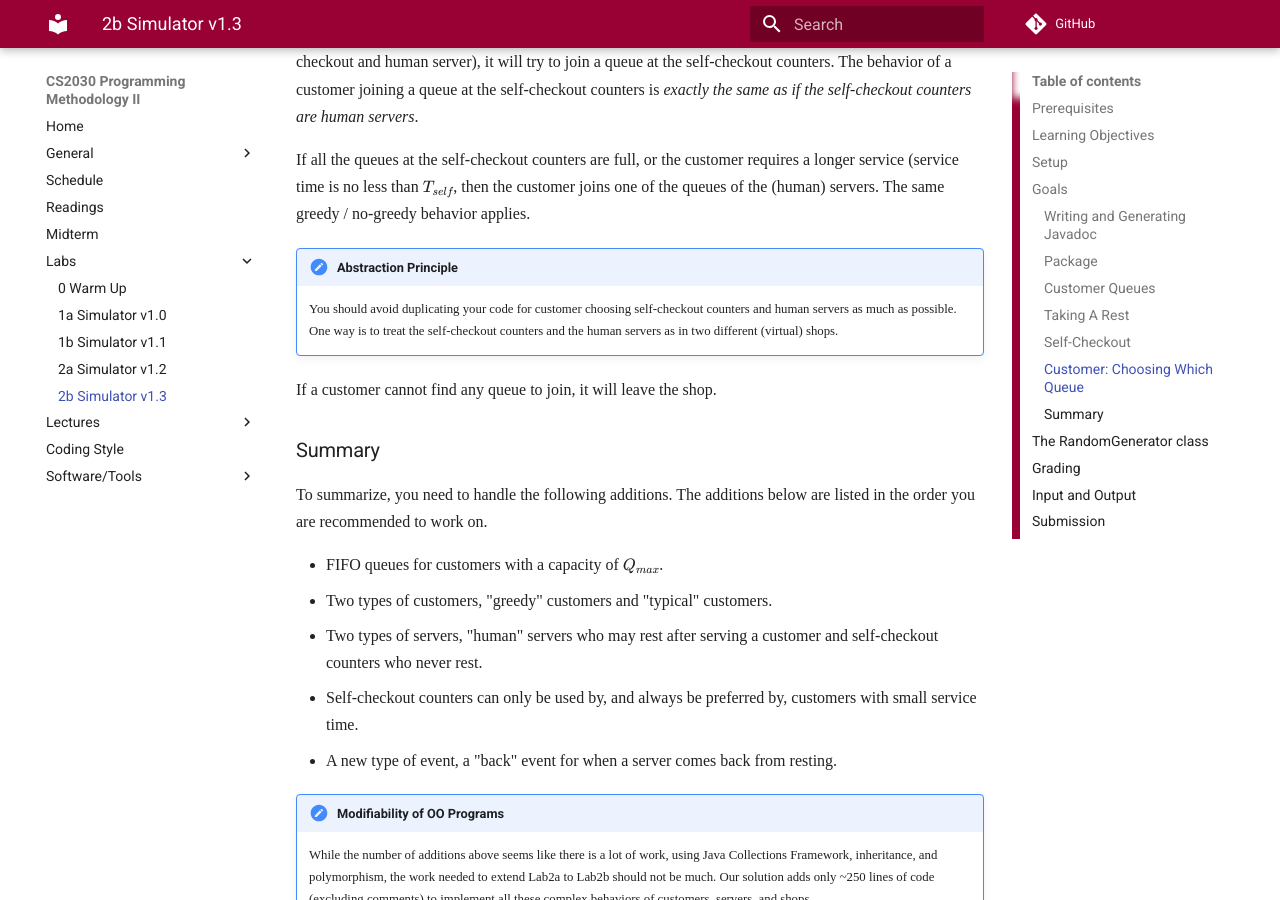
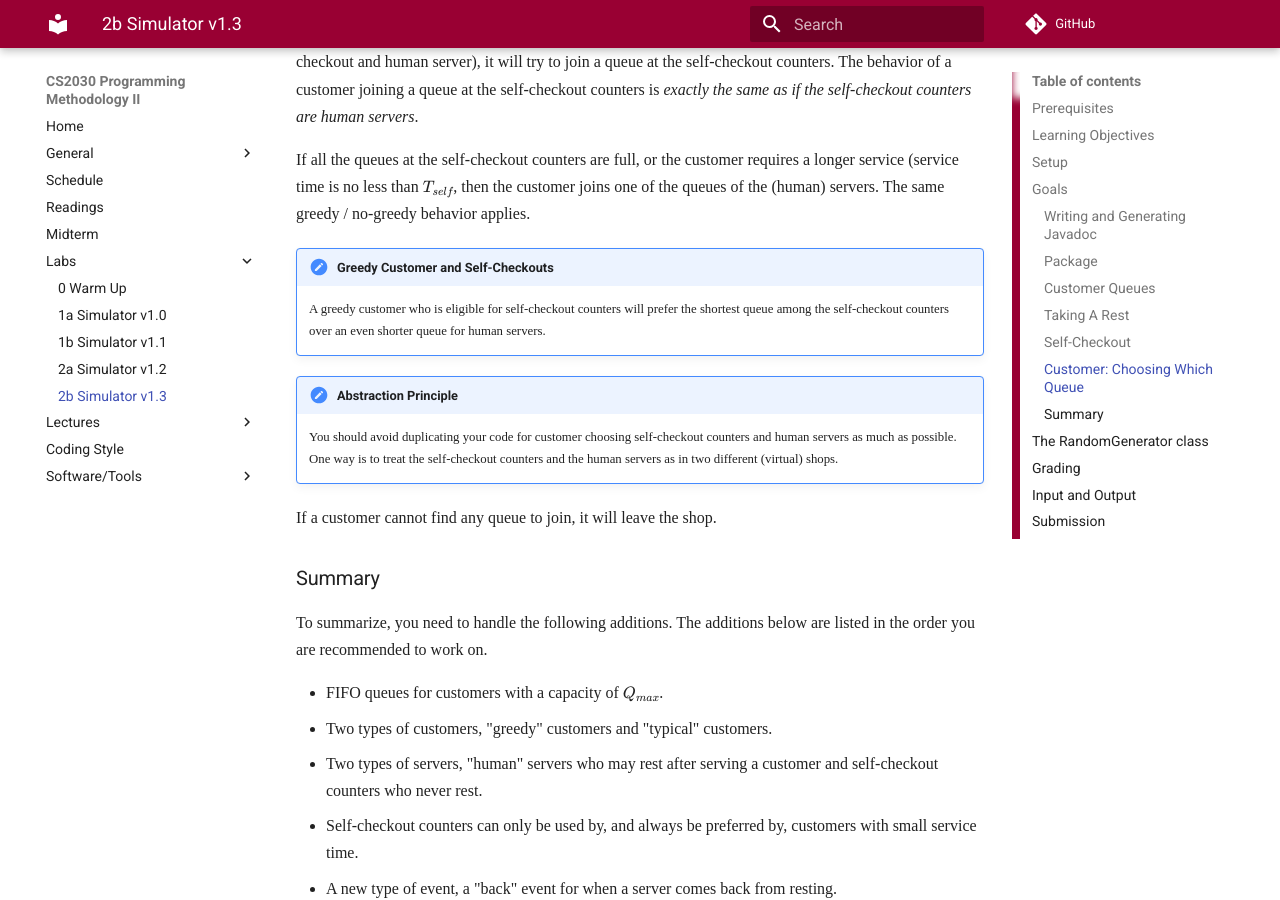
Before and after one commit to nus-cs2030/1718-s2, an MkDocs documentation site: the page built from docs/lab2b.md, in a window 1280 px wide and 900 px high, scrolled down 3730 px. Built offline with MkDocs 1.6.1 and Material for MkDocs 9.7.7, drawn with Linux system fonts in a browser that asks for light colours; nearby versions of some CDN libraries; some web fonts are replaced; formulas are drawn with MathJax 3; comment, search, counter and statistics services are not loaded; old or Windows-style settings are respelled for this version of MkDocs.

Commit message:
Add clarification for Lab 2b

```diff
--- a/docs/lab2b.md
+++ b/docs/lab2b.md
@@ -103,6 +103,9 @@ $P_{g}$ is a parameter read from the input file.  To decide if we should create
 If the customer requires a service time less then $T_{self}$, it will look for an idle self-checkout counter first.  Failing which it will look for an idle human server.  If the customer fails to find any idle server (self-checkout and human server), it will try to join a queue at the self-checkout counters.  The behavior of a customer joining a queue at the self-checkout counters is _exactly the same as if the self-checkout counters are human servers_.
 
 If all the queues at the self-checkout counters are full, or the customer requires a longer service (service time is no less than $T_{self}$, then the customer joins one of the queues of the (human) servers.  The same greedy / no-greedy behavior applies.
+
+!!! note "Greedy Customer and Self-Checkouts"
+    A greedy customer who is eligible for self-checkout counters will prefer the shortest queue among the self-checkout counters over an even shorter queue for human servers.
 
 !!! tips "Abstraction Principle"
     You should avoid duplicating your code for customer choosing self-checkout counters and human servers as much as possible.  One way is to treat the self-checkout counters and the human servers as in two different (virtual) shops.
```
